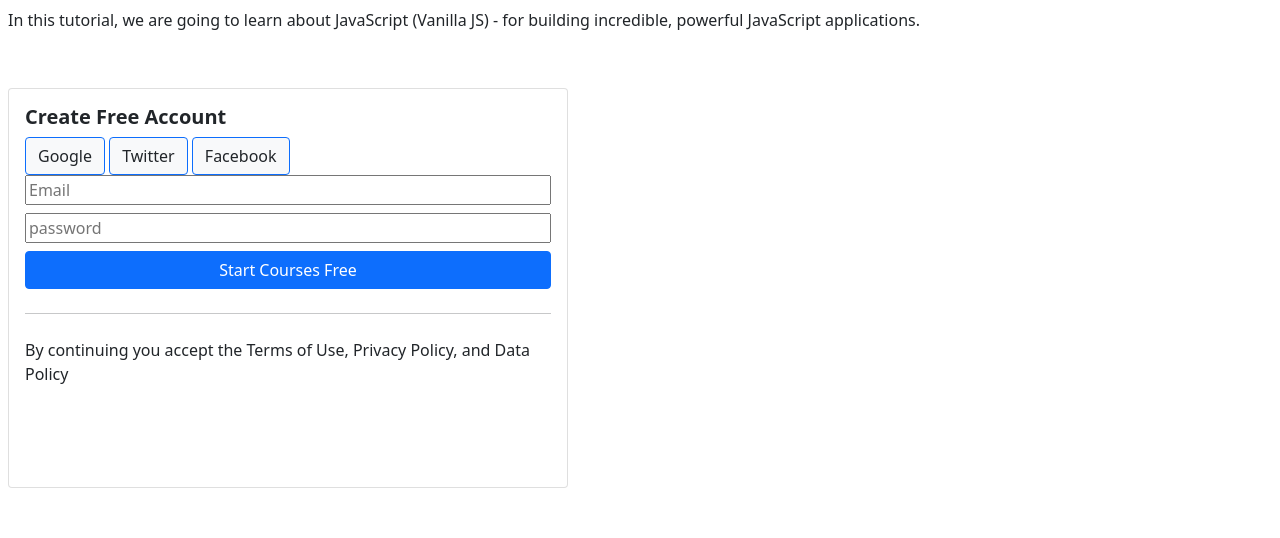
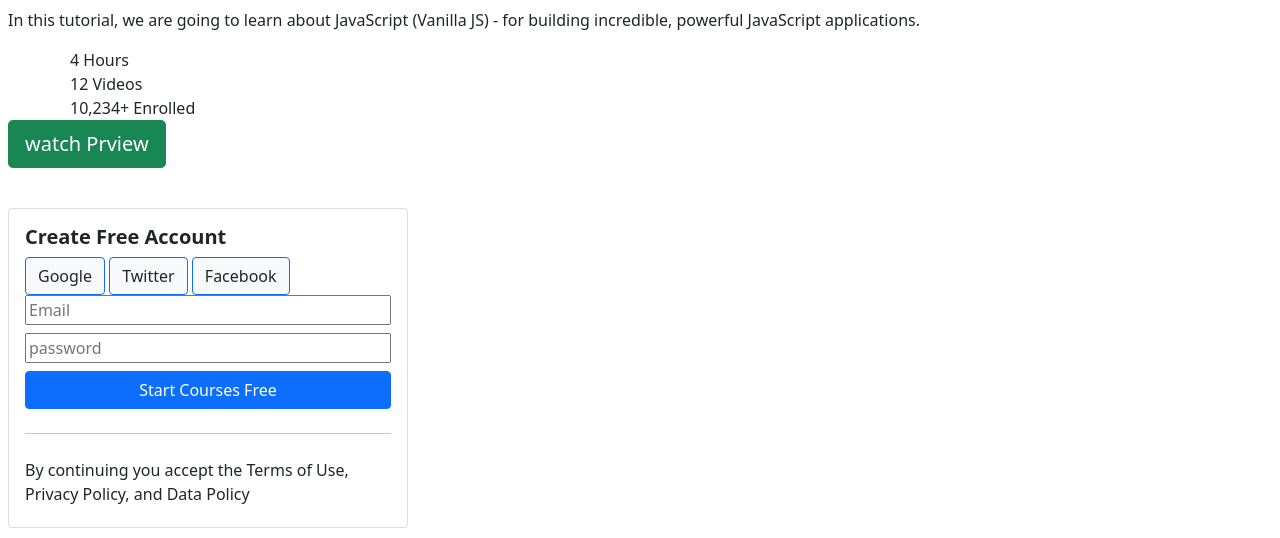
Before and after one commit to Ghaida-Aloufi/BootstrapLAB, a plain HTML site: page index.html in a window 1280 px wide. Shown: the part 299-837 px from the top of the page. Before the commit the page ends 800 px from the top, so only its background shows below. Drawn offline with nearby package versions, Linux system fonts and the light colour scheme.

Commit message:
bootstrap

```diff
--- a/index.html
+++ b/index.html
@@ -77,12 +77,22 @@
       <h1 class="display-2 fw-bold mb-3  ls-sm "> Become a Vanilla JavaScript Developer</h1>
       <p class="text-md-start ">In this tutorial, we are going to learn about JavaScript (Vanilla JS) - for building
         incredible, powerful JavaScript applications.</p>
+
+      <div class="container ">
+        <div class="row ">
+          <div class="row">4 Hours</div>
+          <div class="row">12 Videos</div>
+          <div class="row">10,234+ Enrolled</div>
+        </div>
+      </div>
+
+      <button type="button" class="btn btn-success btn-lg">watch Prview</button>
     </div>
   </div>
 
 
   <div class="d-sm-inline-flex  p-2 bd-highlight">
-    <div class="card" style="width: 35rem; height: 25rem;">
+    <div class="card" style="width: 25rem; height: 20rem;">
       <div class="card-body">
         <h5 class="card-title fw-bold"> Create Free Account</h5>
         <div>
@@ -110,6 +120,7 @@
 
 
 
+
 </body>
 
 </html>
```
